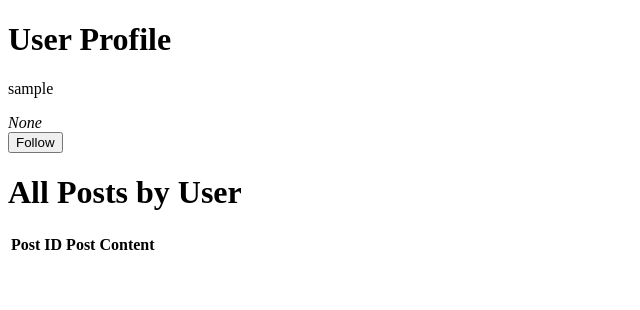
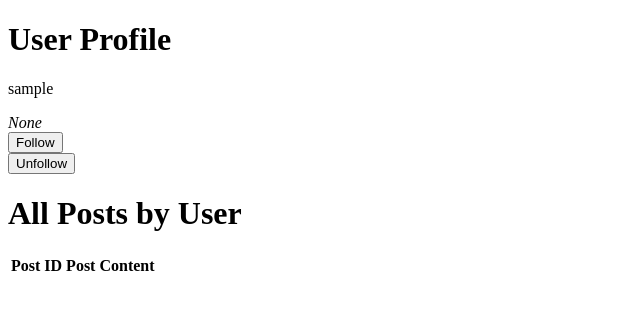
Before and after one commit to MorganFellDEV/HakuraCloud, a Django app: page /profiles/1 in a window 1280 px wide. Shown: the top 310 px of the page, without its empty margins (0-640 px from the left). Run offline with Django 4.2, Linux system fonts and the light colour scheme; the visitor is signed in with stand-in values (Sample User, id 1); data comes from the database, SQL or seed files in the repository; data that the repository does not hold is empty; parts of the project's set-up code (start-up, migrations or seed data) failed here and were passed over.

Commit message:
Added unfollow

```diff
--- a/hakura/templates/hakura/userprofile.html
+++ b/hakura/templates/hakura/userprofile.html
@@ -14,6 +14,10 @@
             {% csrf_token %}
             <button type="submit">Follow</button>
         </form>
+        <form method="post" action="/unfollowuser/{{ user.id }}">
+            {% csrf_token %}
+            <button type="submit">Unfollow</button>
+        </form>
     </body>
 
     <h1>All Posts by User</h1>
--- a/hakura/views.py
+++ b/hakura/views.py
@@ -109,3 +109,22 @@ def followuser(request, id):
                 return HttpResponse(str("Now following"+targetuser.username))
     else:
         return redirect(welcome)
+
+@login_required
+def unfollowuser(request, id):
+    if request.method == "POST":
+        currentuser = User.objects.get(pk=request.user.id)
+        targetuser = User.objects.get(pk=id)
+        if currentuser == targetuser:
+            return HttpResponse("You cannot unfollow yourself!")
+
+        else:
+            if (Follow.objects.filter(user=currentuser, target=targetuser)).exists():
+                unfollow_instance = Follow.objects.filter(user=currentuser, target=targetuser)
+                unfollow_instance.delete()
+                return HttpResponse("Unfollowed.")
+                #   REMOVE FOLLOWER
+            else:
+                return HttpResponse("You are not following this user.")
+    else:
+        return redirect(welcome)
--- a/hakuracloud/urls.py
+++ b/hakuracloud/urls.py
@@ -15,7 +15,7 @@ Including another URLconf
 """
 from django.contrib import admin
 from django.urls import path, include
-from hakura.views import welcome,userdetails,allusers,createuser,createpost,logoutuser,updateprofile, followuser,debug_followers
+from hakura.views import welcome,userdetails,allusers,createuser,createpost,logoutuser,updateprofile, followuser,debug_followers, unfollowuser
 
 urlpatterns = [
     path('',welcome),
@@ -29,5 +29,6 @@ urlpatterns = [
     path('microsoft/', include('microsoft_auth.urls', namespace='microsoft')),
     path('updateprofile',updateprofile),
     path('followuser/<id>', followuser),
+    path('unfollowuser/<id>', unfollowuser),
     path('debug_followers', debug_followers)
 ]
```
